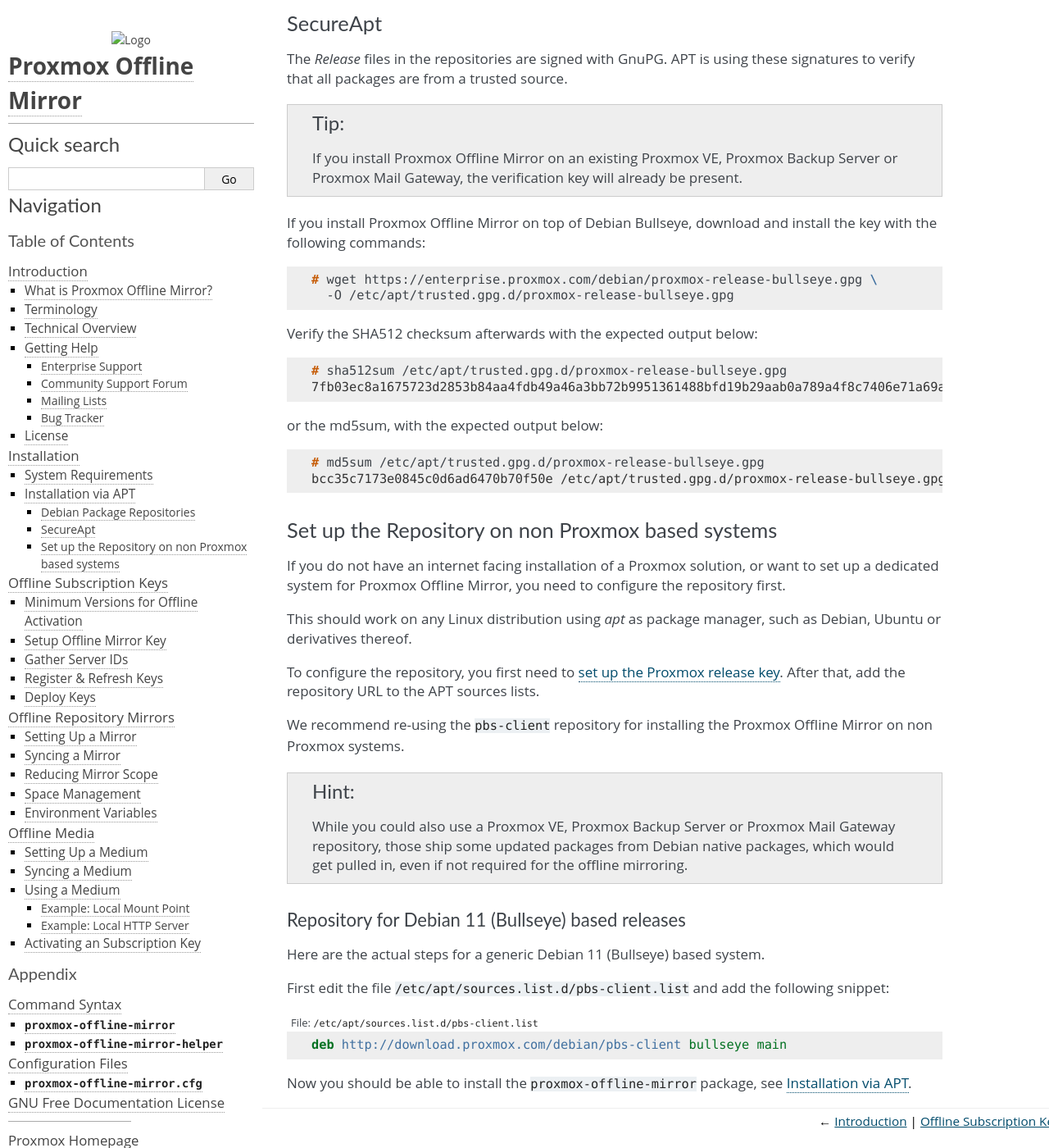
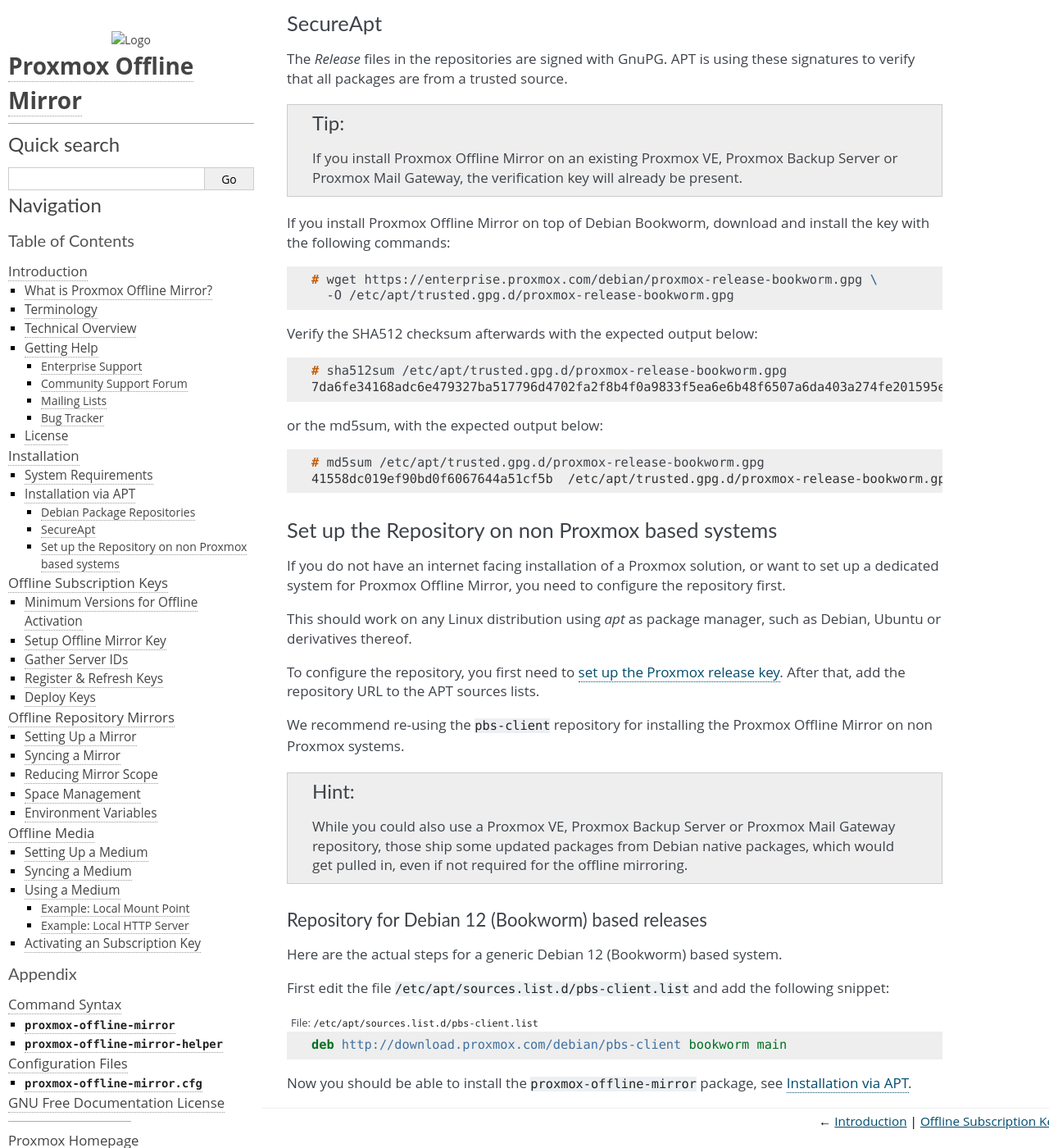
Before and after one commit to proxmox/proxmox-offline-mirror, a Sphinx documentation site: the page built from docs/installation.rst, in a window 1280 px wide and 1400 px high, scrolled down 946 px. Shown: the whole window at 82% size. Built offline with Sphinx 7.4.7, drawn with Linux system fonts in a browser that asks for light colours.

Commit message:
docs: fix bullseye references
the current version of POM is released for Debian 12 "Bookworm", update the
docs accordingly.

Signed-off-by: Fabian Grünbichler <f.gruenbichler@proxmox.com>

```diff
--- a/docs/installation.rst
+++ b/docs/installation.rst
@@ -59,27 +59,27 @@
 .. tip:: If you install Proxmox Offline Mirror on an existing Proxmox VE, Proxmox Backup Server or
    Proxmox Mail Gateway, the verification key will already be present.
 
-If you install Proxmox Offline Mirror on top of Debian Bullseye, download and install the key with
+If you install Proxmox Offline Mirror on top of Debian Bookworm, download and install the key with
 the following commands:
 
 .. code-block:: console
 
- # wget https://enterprise.proxmox.com/debian/proxmox-release-bullseye.gpg \
-   -O /etc/apt/trusted.gpg.d/proxmox-release-bullseye.gpg
+ # wget https://enterprise.proxmox.com/debian/proxmox-release-bookworm.gpg \
+   -O /etc/apt/trusted.gpg.d/proxmox-release-bookworm.gpg
 
 Verify the SHA512 checksum afterwards with the expected output below:
 
 .. code-block:: console
 
- # sha512sum /etc/apt/trusted.gpg.d/proxmox-release-bullseye.gpg
- 7fb03ec8a1675723d2853b84aa4fdb49a46a3bb72b9951361488bfd19b29aab0a789a4f8c7406e71a69aabbc727c936d3549731c4659ffa1a08f44db8fdcebfa  /etc/apt/trusted.gpg.d/proxmox-release-bullseye.gpg
+ # sha512sum /etc/apt/trusted.gpg.d/proxmox-release-bookworm.gpg
+ 7da6fe34168adc6e479327ba517796d4702fa2f8b4f0a9833f5ea6e6b48f6507a6da403a274fe201595edc86a84463d50383d07f64bdde2e3658108db7d6dc87  /etc/apt/trusted.gpg.d/proxmox-release-bookworm.gpg
 
 or the md5sum, with the expected output below:
 
 .. code-block:: console
 
- # md5sum /etc/apt/trusted.gpg.d/proxmox-release-bullseye.gpg
- bcc35c7173e0845c0d6ad6470b70f50e /etc/apt/trusted.gpg.d/proxmox-release-bullseye.gpg
+ # md5sum /etc/apt/trusted.gpg.d/proxmox-release-bookworm.gpg
+ 41558dc019ef90bd0f6067644a51cf5b  /etc/apt/trusted.gpg.d/proxmox-release-bookworm.gpg
 
 .. _package_repositories_client_only_apt:
 
@@ -102,17 +102,17 @@
    repository, those ship some updated packages from Debian native packages, which would get pulled
    in, even if not required for the offline mirroring.
 
-Repository for Debian 11 (Bullseye) based releases
+Repository for Debian 12 (Bookworm) based releases
 ~~~~~~~~~~~~~~~~~~~~~~~~~~~~~~~~~~~~~~~~~~~~~~~~~~
 
-Here are the actual steps for a generic Debian 11 (Bullseye) based system.
+Here are the actual steps for a generic Debian 12 (Bookworm) based system.
 
 First edit the file ``/etc/apt/sources.list.d/pbs-client.list`` and add the following snippet:
 
 .. code-block:: sources.list
   :caption: File: ``/etc/apt/sources.list.d/pbs-client.list``
 
-  deb http://download.proxmox.com/debian/pbs-client bullseye main
+  deb http://download.proxmox.com/debian/pbs-client bookworm main
 
 Now you should be able to install the ``proxmox-offline-mirror`` package, see
 :ref:`apt_install_pom`.
```
Also changed, not shown: docs/offline-media.rst (+5 -5 lines), docs/offline-mirror.rst (+6 -6 lines).
